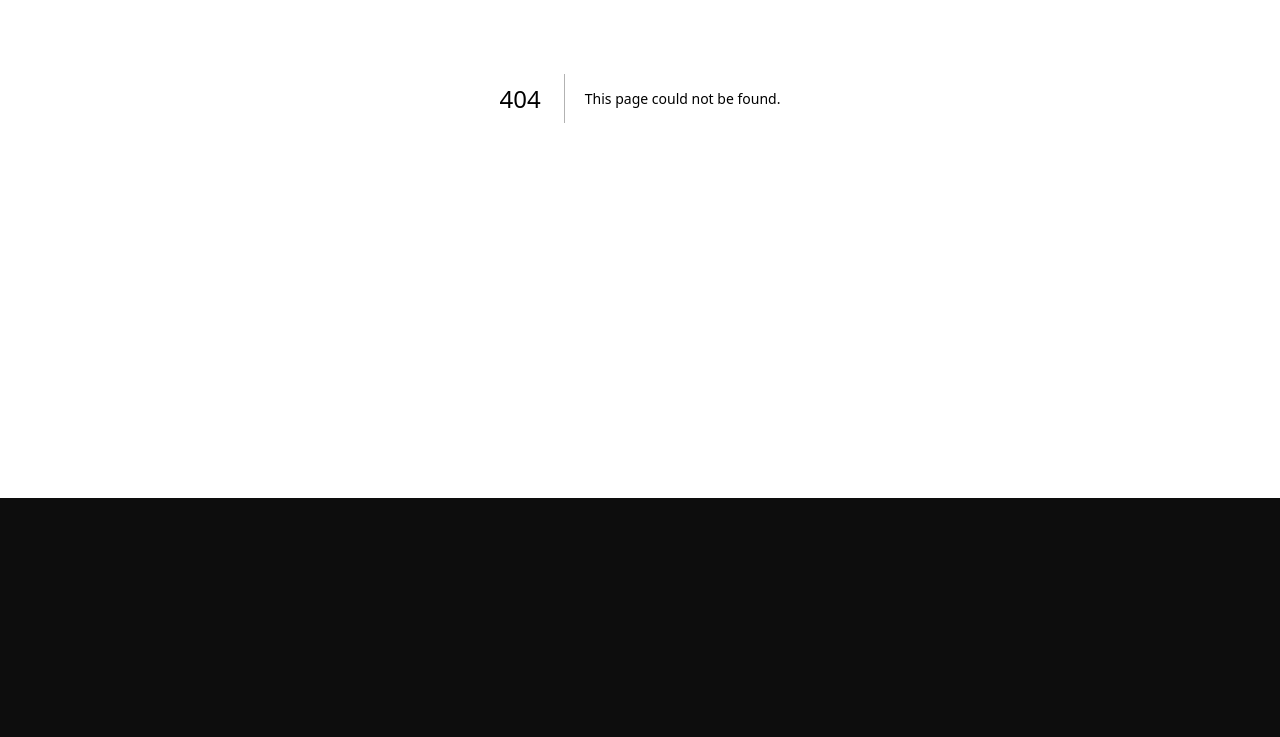
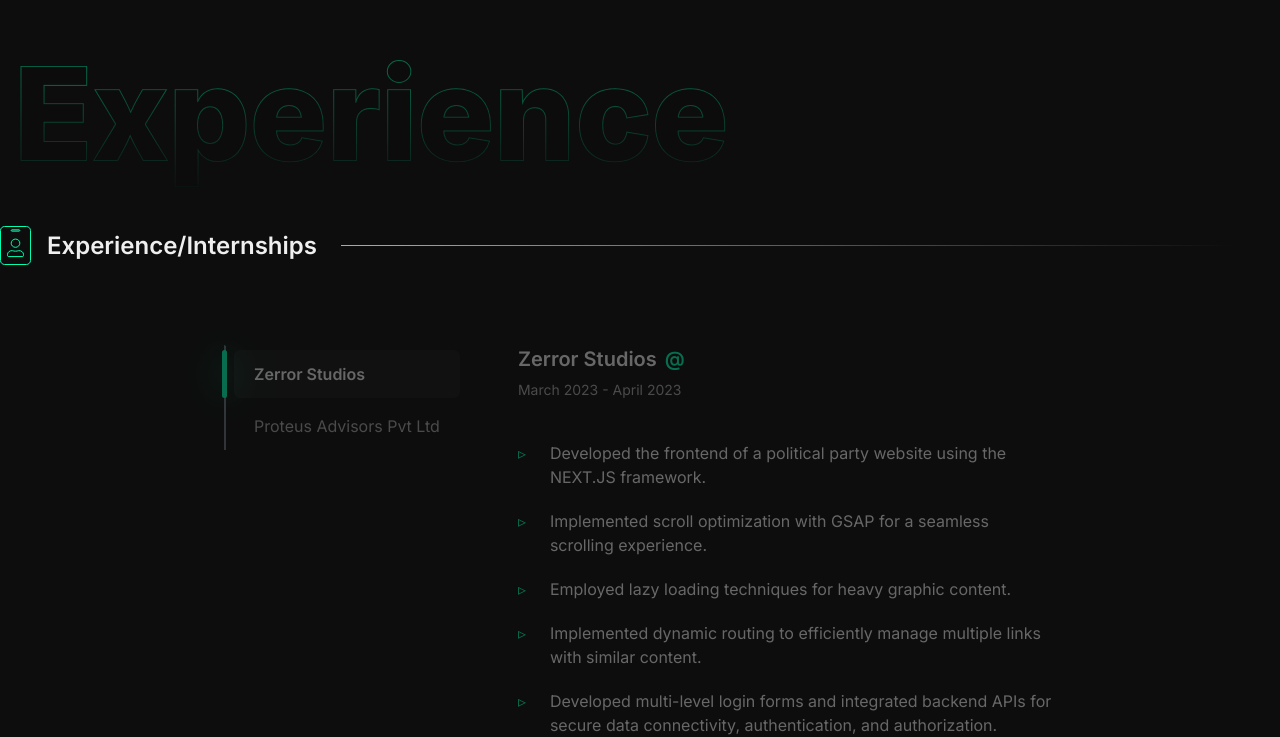
Before and after one commit to Dcode2100/Portfolio-3.0, a Next.js app: page /components/JobExperience in a window 1280 px wide. Before the commit this address had no page. Shown: the part 302-1039 px from the top of the page. Before the commit the page ends 800 px from the top, so only its background shows below. Built offline with nearby package versions, Linux system fonts and the light colour scheme.

Commit message:
job experience

```diff
--- /dev/null
+++ b/src/pages/components/JobExperience.js
@@ -0,0 +1,107 @@
+
+import Experience from "./icons/experience";
+import styles from "../../../styles/JobExperience.module.scss";
+import experience from "../../experience.json"
+import { useEffect, useState, useRef } from "react";
+import gsap from "gsap";
+import ScrollTrigger from "gsap/dist/ScrollTrigger";
+gsap.registerPlugin(ScrollTrigger);
+
+export default function JobExperience() {
+    const [activeTab, setactiveTab] = useState(0);
+    const ref = useRef(null);
+    const jobs = useRef(null);
+
+    useEffect(() => {
+        const el = ref.current;
+        const elJobs = jobs.current;
+        gsap.fromTo(
+            el,
+            {x: '400px', opacity: 0},
+            {
+                x: '0px',
+                opacity: 1,
+                scrollTrigger: {
+                    trigger: el,
+                    start: 'top 100%',
+                    end: 'bottom 50%',
+                    scrub: true,
+                    toggleAction: 'restart pause resume pause',
+                }
+            }
+        );
+        gsap.fromTo(
+            elJobs,
+            {opacity: 0},
+            {
+                opacity: 1,
+                scrollTrigger: {
+                    trigger: el,
+                    start: 'top 50%',
+                    end: 'bottom 30%',
+                    scrub: true,
+                    toggleAction: 'restart pause resume pause',
+                }
+            }
+        );
+    }, []);
+
+    const tabs = () => (
+        experience.map((item, index) => (
+            <li
+            className={activeTab === index ? `${styles.tab} px-5 mt-1 py-3 rounded-md text-primary font-semibold` : "px-5 mt-1 py-3 rounded-md cursor-pointer text-secondary"}
+            key={index}
+            onClick={() => setactiveTab(index)}>
+                <span className="md:text-base text-sm">{item.name}</span>
+            </li>
+        ))
+    )
+
+    const tabItens = () => (
+        <>
+            <h3 className="md:text-xl text-lg font-semibold mb-1">
+                {experience[activeTab].name}
+                <span className="ml-2 text-tertiary">@{experience[activeTab].title}</span>
+            </h3>
+            <span className="text-sm text-secondary">{experience[activeTab].period}</span>
+            <ul className="mt-10">
+                {
+                    experience[activeTab].responsibilities.map((item, index) => (
+                        <li key={index} className="flex items-center mt-5">{item}</li>
+                    ))
+                }
+            </ul>
+        </>
+    )
+
+
+    return (
+        <section id="experience" className="mt-64 relative">
+            <h2 className="section-title" ref={ref}>Experience</h2>
+
+
+            <div className="mt-20 flex items-center">
+                <div className="flex items-center title">
+                    <Experience/>
+                    <h3 className="min-w-max ml-4 md:text-2xl text-lg font-semibold">Experience/Internships</h3>
+                </div>
+                <div className="line ml-6 w-full"></div>
+            </div>
+
+
+            <div className="md:mt-20 mt-10 mx-auto md:max-w-4xl max-w-max md:px-4 px-0 sm:px-6 lg:px-8 relative" ref={jobs}>
+                <div className="md:flex block">
+                    <div className="md:max-w-max max-w-full md:overflow-x-visible overflow-x-scroll md:overflow-y-visible overflow-y-hidden">
+                        <ul className="border border-transparent border-x-2 pl-2 md:border-l-gray-500 md:border-b-0  border-b-gray-500 min-w-max md:block flex flex-row ">
+                            {tabs()}
+                        </ul>
+                    </div>
+
+                    <div className={`${styles.experience} md:ml-14 ml-0 md:mt-0 mt-10`}>
+                        {tabItens()}
+                    </div>
+                </div>
+            </div>
+        </section>
+    );
+}
```
